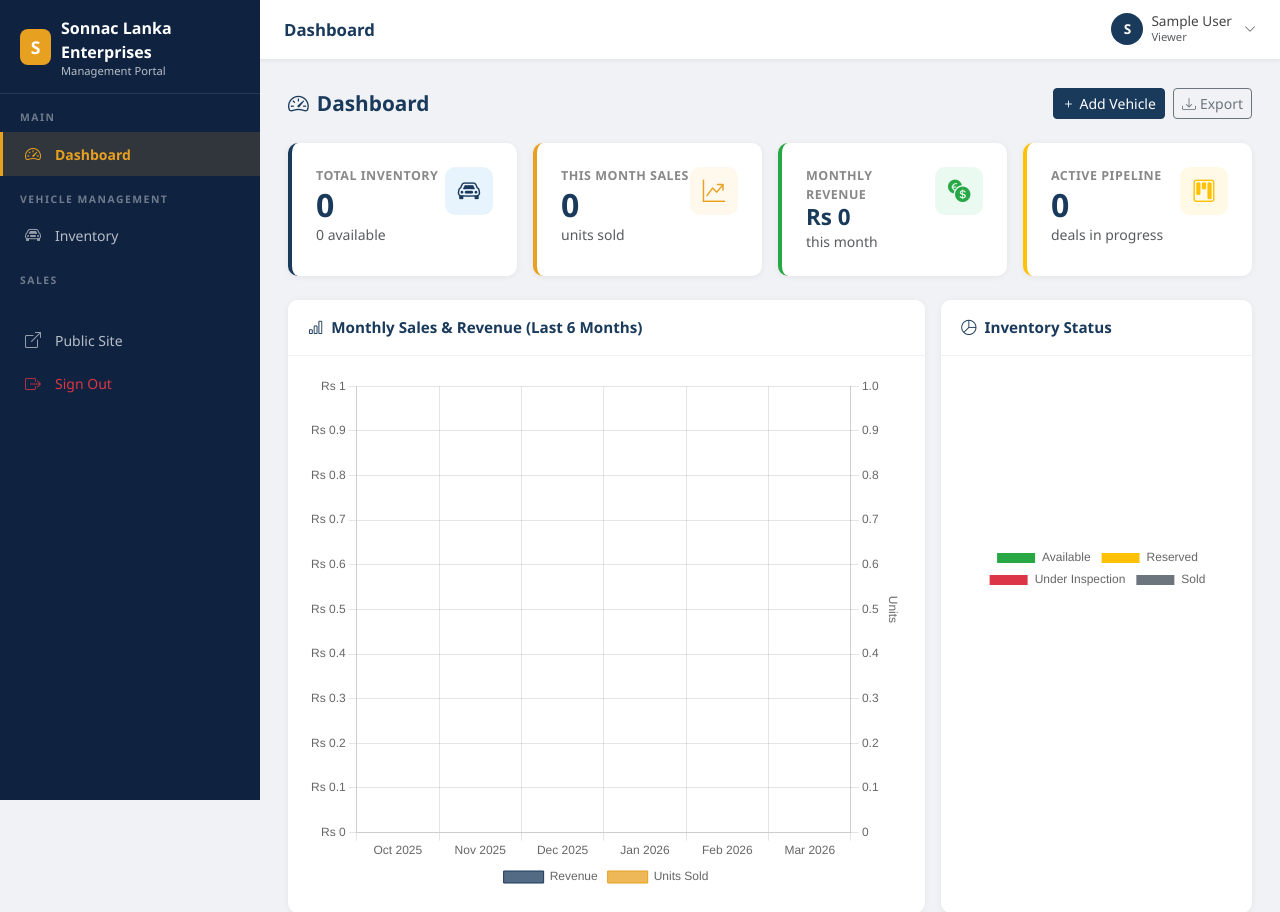
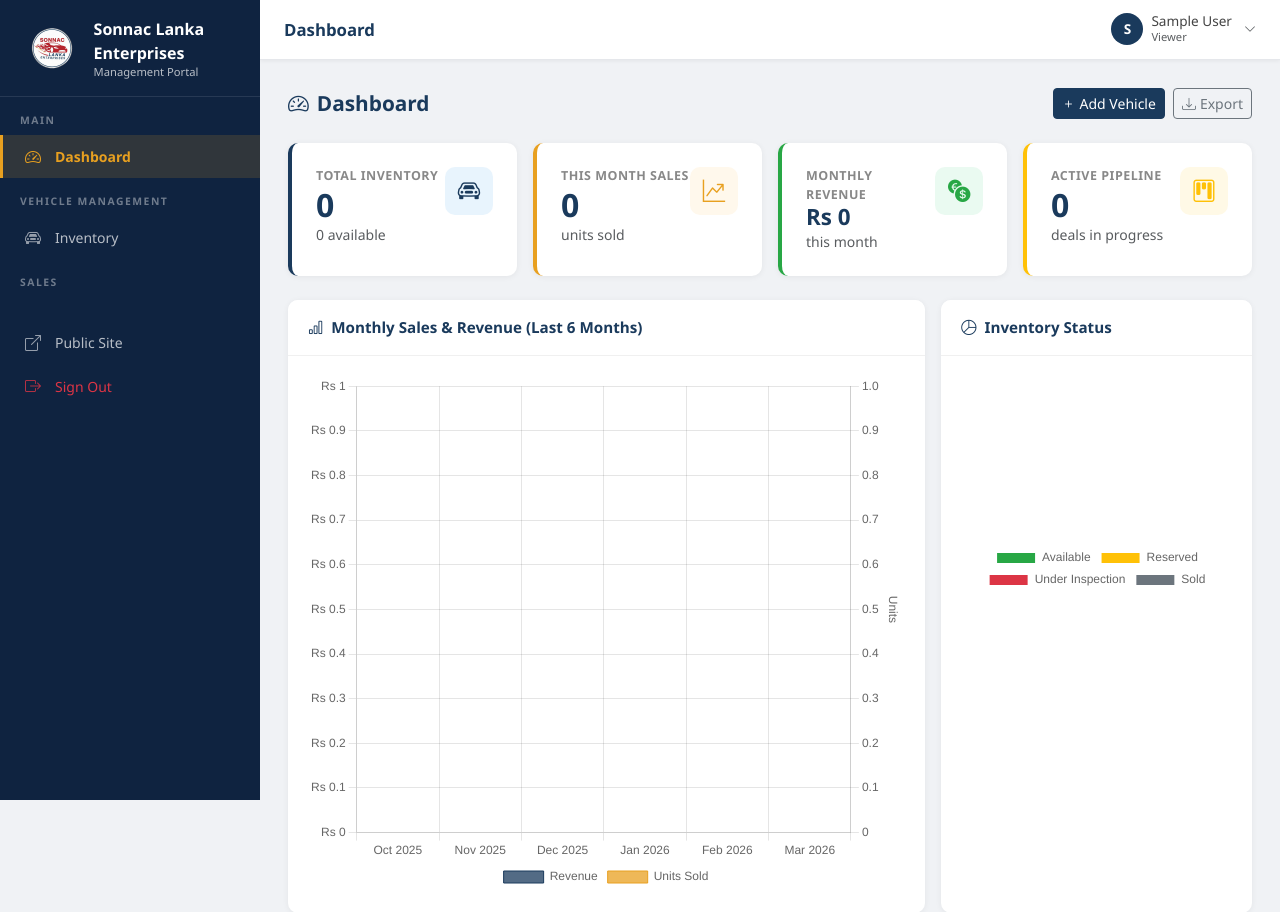
Before and after one commit to Alexchamara/CarSale-jaan, a Flask app: page /admin/reports/ in a window 1280 px wide. Shown: the top 912 px of the page. Run offline with Flask 3, Linux system fonts and the light colour scheme; the visitor is signed in with stand-in values (Sample User, id 1); data that the repository does not hold is empty.

Commit message:
Refactor code structure for improved readability and maintainability

```diff
--- a/static/css/style.css
+++ b/static/css/style.css
@@ -323,11 +323,18 @@
   min-height: var(--topbar-height);
 }
 .sidebar-brand .brand-icon {
-  width: 36px; height: 36px;
-  background: var(--accent);
-  border-radius: 8px;
+  width: 64px; height: 64px;
+  background: transparent;
+  border-radius: 0;
   display: flex; align-items: center; justify-content: center;
   font-size: 1.1rem; color: #fff; font-weight: 800;
+  overflow: hidden;
+  flex-shrink: 0;
+}
+.sidebar-brand .brand-icon img {
+  width: 100%;
+  height: 100%;
+  object-fit: contain;
 }
 .sidebar-brand span { line-height: 1.2; }
 .sidebar-brand .brand-sub { font-size: 0.7rem; opacity: 0.7; font-weight: 400; display: block; }
@@ -687,4 +694,10 @@
   display: flex; align-items: center; justify-content: center;
   font-size: 1.75rem; color: #fff;
   margin: 0 auto 1.5rem;
+  overflow: hidden;
 }
+.login-logo img {
+  width: 100%;
+  height: 100%;
+  object-fit: cover;
+}
--- a/templates/admin/base.html
+++ b/templates/admin/base.html
@@ -17,7 +17,10 @@
 <!-- Sidebar -->
 <nav class="admin-sidebar">
   <a class="sidebar-brand" href="{{ url_for('reports.dashboard') }}">
-    <div class="brand-icon">S</div>
+    {% set logo_src = url_for('static', filename='uploads/logos/' + settings.logo) if settings and settings.logo else url_for('static', filename='logo.png') %}
+    <div class="brand-icon">
+      <img src="{{ logo_src }}" alt="{{ settings.company_name if settings else 'Sonnac Lanka' }} logo">
+    </div>
     <div>
       {{ settings.company_name if settings else 'Sonnac Lanka' }}
       <span class="brand-sub">Management Portal</span>
--- a/templates/auth/login.html
+++ b/templates/auth/login.html
@@ -11,7 +11,10 @@
 <body>
 <div class="login-container">
   <div class="login-card">
-    <div class="login-logo"><i class="bi bi-car-front-fill"></i></div>
+    {% set logo_src = url_for('static', filename='uploads/logos/' + settings.logo) if settings and settings.logo else url_for('static', filename='logo.png') %}
+    <div class="login-logo">
+      <img src="{{ logo_src }}" alt="{{ settings.company_name if settings else 'Sonnac Lanka' }} logo" height="64">
+    </div>
     <h4 class="text-center fw-800 mb-1" style="color:var(--primary)">{{ settings.company_name if settings else 'Sonnac Lanka' }}</h4>
     <p class="text-center text-muted small mb-4">Sign in to the management portal</p>
 
```
Also changed, not shown: templates/public/base.html (+2 -5 lines), static/logo.png (added).
